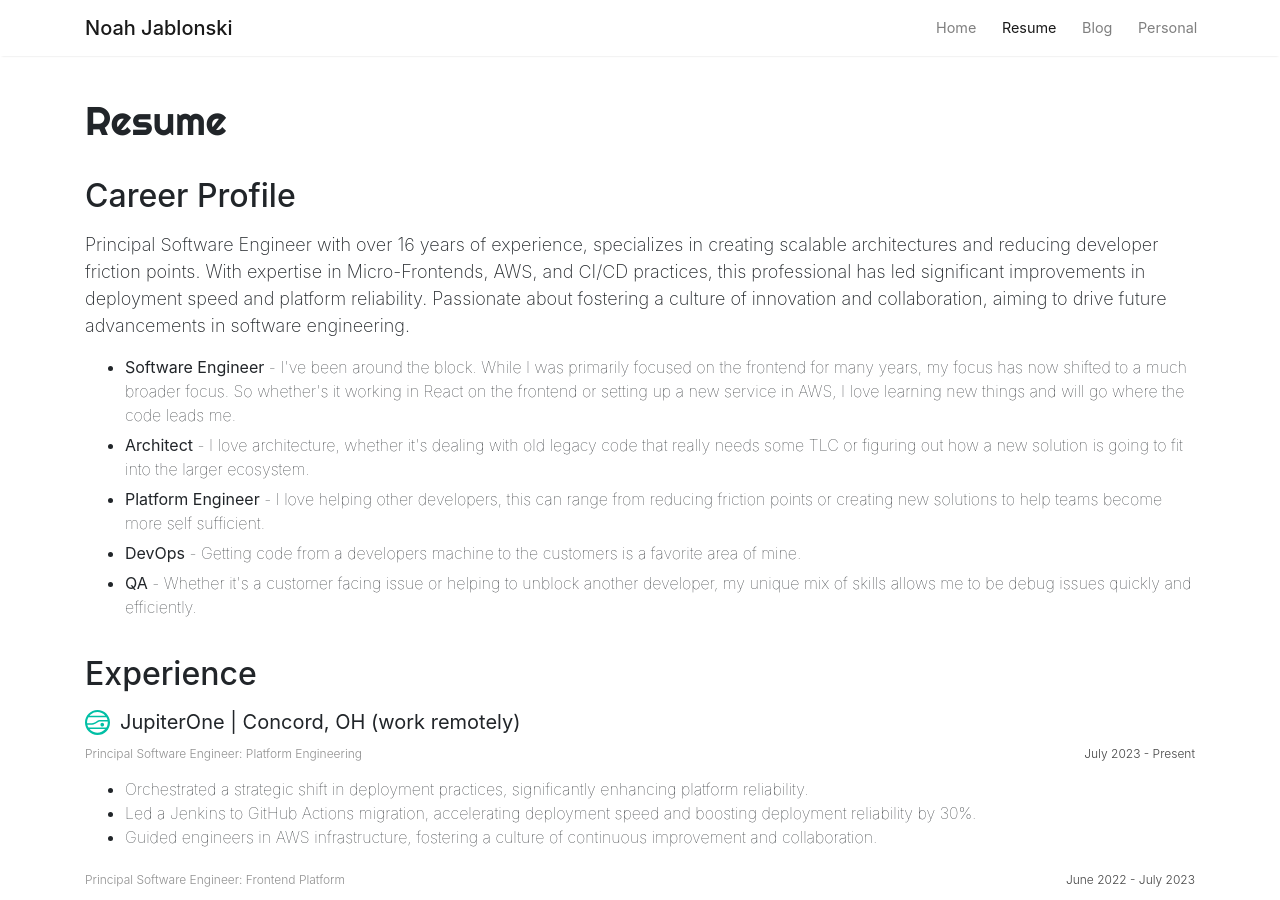
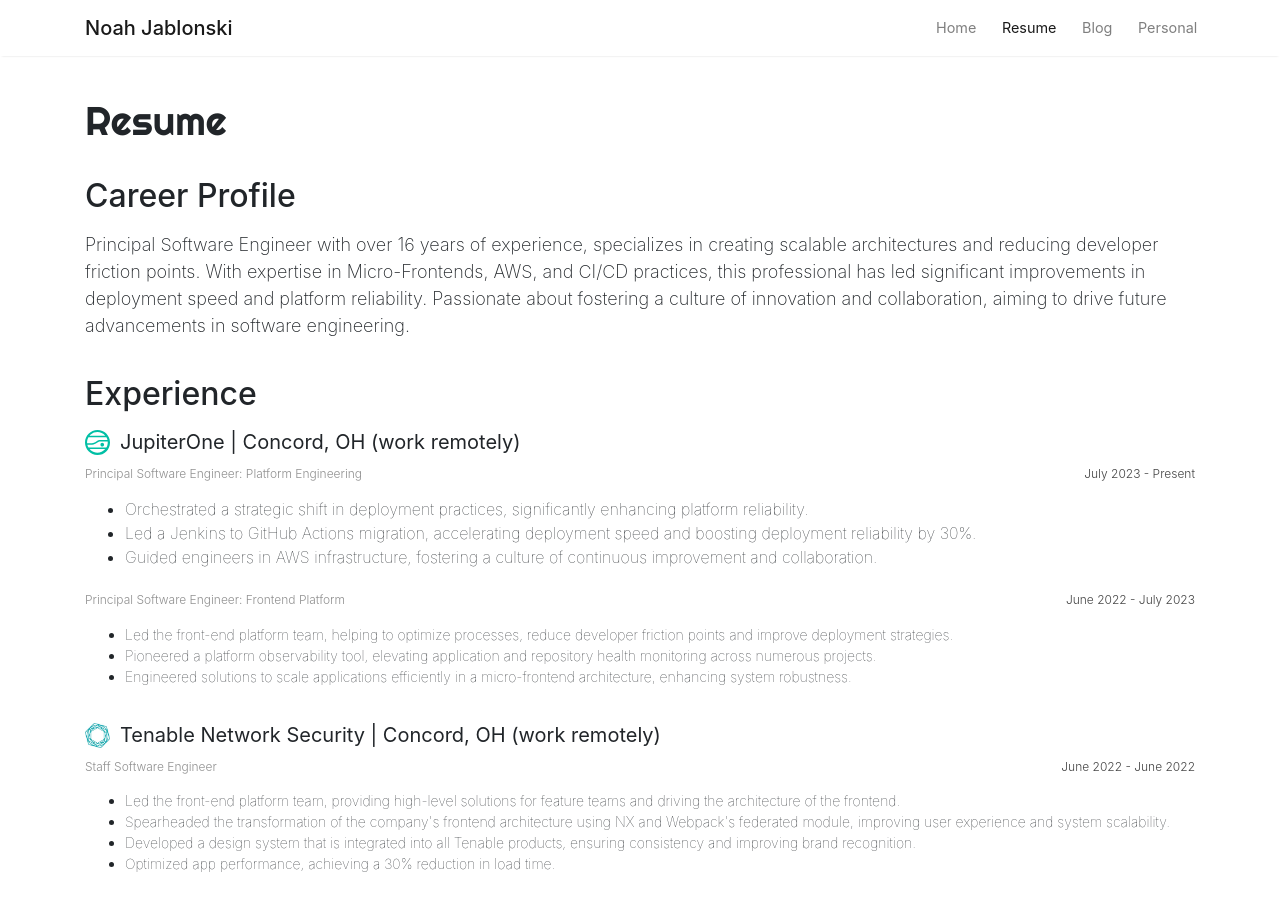
Before and after one commit to jablonnc/jablonnc.github.io, a Jekyll site: the page built from _pages/resume.md, in a window 1280 px wide and 900 px high. Built offline with Jekyll 4.4.1, drawn with Linux system fonts in a browser that asks for light colours; nearby versions of some CDN libraries.

Commit message:
[master]

```diff
--- a/_pages/resume.md
+++ b/_pages/resume.md
@@ -14,15 +14,6 @@
   <h2 class="resume-section-header">Career Profile</h2>
   <p>
   Principal Software Engineer with over 16 years of experience, specializes in creating scalable architectures and reducing developer friction points. With expertise in Micro-Frontends, AWS, and CI/CD practices, this professional has led significant improvements in deployment speed and platform reliability. Passionate about fostering a culture of innovation and collaboration, aiming to drive future advancements in software engineering.
-
-  <ul>
-    <li><b>Software Engineer</b> - I've been around the block. While I was primarily focused on the frontend for many years, my focus has now shifted to a much broader focus. So whether's it working in React on the frontend or setting up a new service in AWS, I love learning new things and will go where the code leads me.</li>
-    <li><b>Architect</b> - I love architecture, whether it's dealing with old legacy code that really needs some TLC or figuring out how a new solution is going to fit into the larger ecosystem.</li>
-    <li><b>Platform Engineer</b> - I love helping other developers, this can range from reducing friction points or creating new solutions to help teams become more self sufficient.</li>
-    <li><b>DevOps</b> - Getting code from a developers machine to the customers is a favorite area of mine.</li>
-    <li><b>QA</b> - Whether it's a customer facing issue or helping to unblock another developer, my unique mix of skills allows me to be debug issues quickly and efficiently.</li>
-  </ul>
-
   </p>
 </div>
 
--- a/index.html
+++ b/index.html
@@ -32,5 +32,5 @@
       <h2><span>What I do for a living</span></h2>
   </div>
 
-  I am a principal software engineer with over 16 years of experience. I specialize in creating scalable architectures and reducing developer friction points. I have expertise in Micro-Frontends, AWS, and CI/CD practices. I am passionate about fostering a culture of innovation and collaboration, aiming to drive future advancements in software engineering. Check out <a href="/resume">my resume</a> to learn more.
+  I am a <b>principal software engineer</b>> with over 16 years of experience. I specialize in creating scalable architectures and reducing developer friction points. I have expertise in Micro-Frontends, AWS, and CI/CD practices. Check out <a href="/resume">my resume</a> to learn more.
 </section>
```
